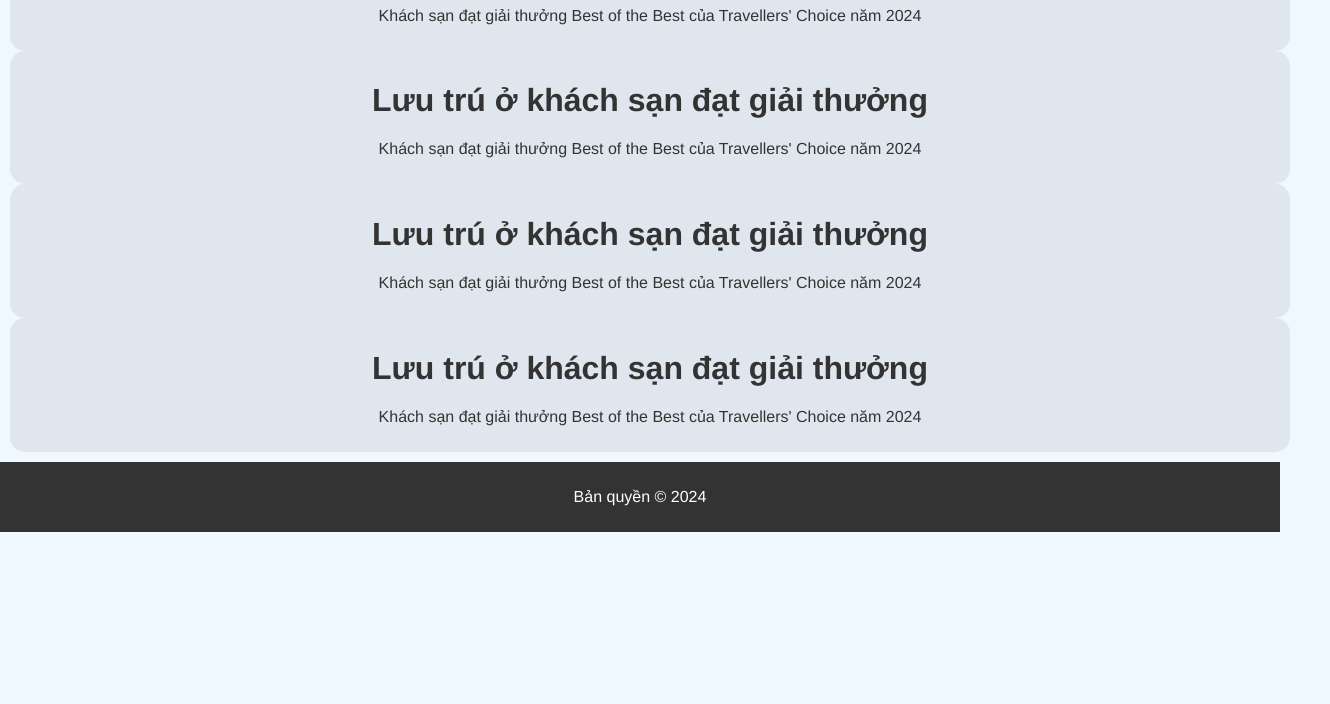
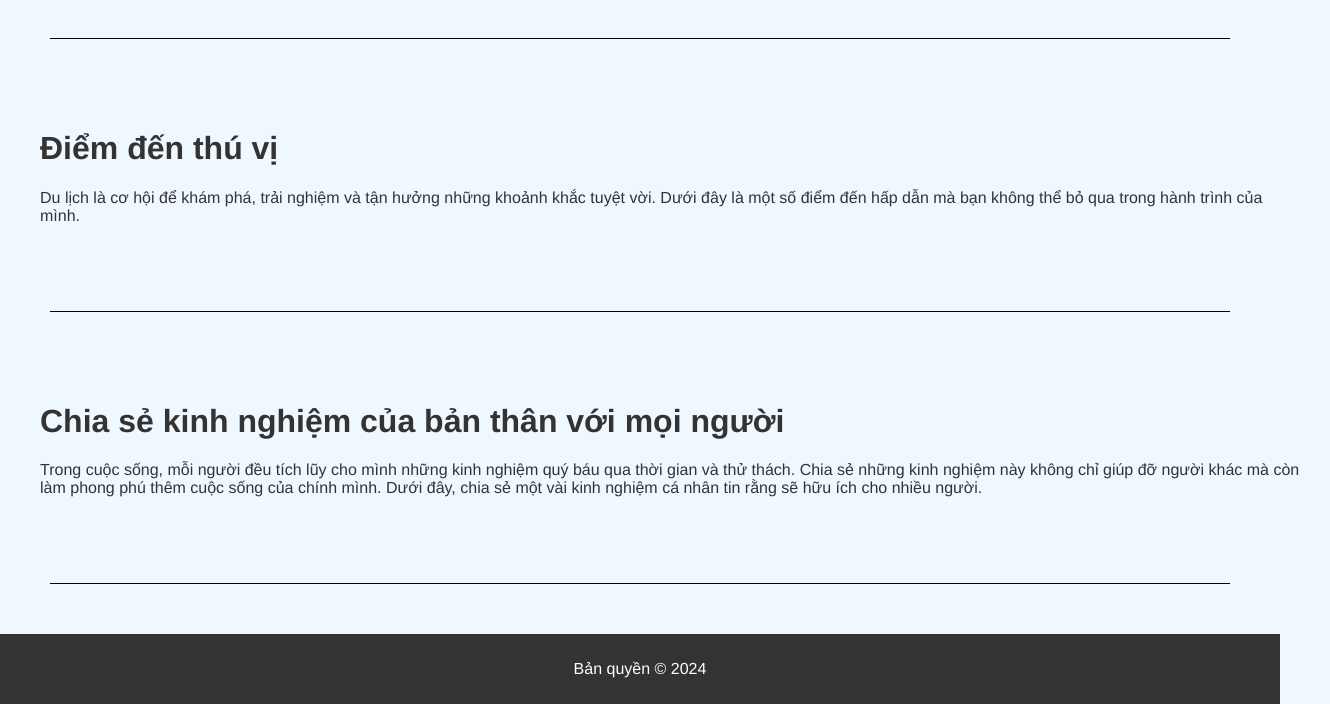
Before and after one commit to tranMinhTien2k3/BTL_XayDungUngDungWeb_N05, a website: page src/views/main.html in a window 1280 px wide. Shown: the part 681-1385 px from the top of the page, 1330 px wide, since content can reach past the window. Before the commit the page ends 1213 px from the top, so only its background shows below. Drawn offline with Linux system fonts and the light colour scheme; files that its build step writes are made by us from their sources; files whose address does not match are found by name.

Commit message:
add line bettwen content

```diff
--- a/src/public/css/main.css
+++ b/src/public/css/main.css
@@ -76,10 +76,14 @@ footer {
 }
 
 .text-content {
-    background-color: rgba(80, 80, 76, 0.1);
     backdrop-filter: blur(5px);
-    padding: 10px;
-    border-radius: 15px;
-    text-align: center;
+    padding: 30px;
     width: 100%;
 }
+
+hr {
+    border: none;
+    height: 1px;
+    background-color: black;
+    margin: 40px;
+}
--- a/src/views/main.html
+++ b/src/views/main.html
@@ -30,11 +30,11 @@
                 <h1>Chào mừng đến với Cộng Đồng Du Lịch</h1>
                 <p>Đây là nơi chia sẻ kinh nghiệm và thông tin về các điểm đến du lịch hấp dẫn.</p>
             </div>
-
+            <hr>
             <div class="container-content">
-                <div class="text-content">
+                <div>
                     <h1>Lưu trú ở khách sạn đạt giải thưởng</h1>
-                    <p>Khách sạn đạt giải thưởng Best of the Best của Travellers' Choice năm 2024</p>
+                    <p>Khách sạn đạt uy tín</p>
                 </div>
                 <div class="carousel">
                     <button class="carousel-button carousel-button-left"><i class="fa fa-angle-left"></i></button>
@@ -60,22 +60,23 @@
                 </div>
 
             </div>
+            <hr>
             <div class="text-content">
-                <h1>Lưu trú ở khách sạn đạt giải thưởng</h1>
-                <p>Khách sạn đạt giải thưởng Best of the Best của Travellers' Choice năm 2024</p>
+                <h1>Điểm đến thú vị</h1>
+                <p>Du lịch là cơ hội để khám phá, trải nghiệm và tận hưởng những khoảnh khắc tuyệt vời. Dưới đây là một
+                    số điểm đến hấp dẫn mà bạn không thể bỏ qua trong hành trình của mình.</p>
+                <p></p>
             </div>
+            <hr>
             <div class="text-content">
-                <h1>Lưu trú ở khách sạn đạt giải thưởng</h1>
-                <p>Khách sạn đạt giải thưởng Best of the Best của Travellers' Choice năm 2024</p>
+                <h1>Chia sẻ kinh nghiệm của bản thân với mọi người</h1>
+                <p>Trong cuộc sống, mỗi người đều tích lũy cho mình những kinh nghiệm quý báu qua thời gian và thử
+                    thách. Chia sẻ những kinh nghiệm này không chỉ giúp đỡ người khác mà còn làm phong phú thêm cuộc
+                    sống của chính mình. Dưới đây, chia sẻ một vài kinh nghiệm cá nhân tin rằng sẽ hữu ích cho nhiều
+                    người.</p>
+                <p></p>
             </div>
-            <div class="text-content">
-                <h1>Lưu trú ở khách sạn đạt giải thưởng</h1>
-                <p>Khách sạn đạt giải thưởng Best of the Best của Travellers' Choice năm 2024</p>
-            </div>
-            <div class="text-content">
-                <h1>Lưu trú ở khách sạn đạt giải thưởng</h1>
-                <p>Khách sạn đạt giải thưởng Best of the Best của Travellers' Choice năm 2024</p>
-            </div>
+            <hr>
         </div>
     </main>
 
```
Also changed, not shown: src/views/intro.html (+1 -0 lines).
